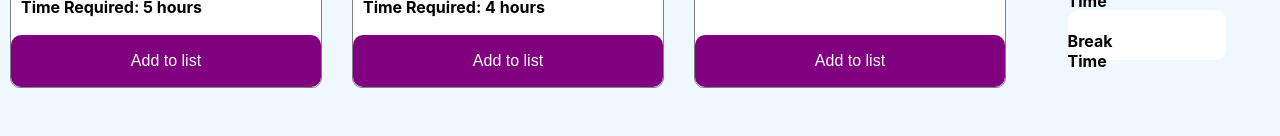
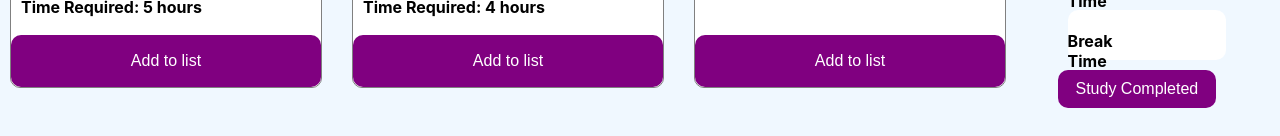
Before and after one commit to taqinur/the-bookworm-club, a React (Create React App) app: page / in a window 1280 px wide. Shown: the part 536-672 px from the top of the page. Built offline with nearby package versions, Linux system fonts and the light colour scheme.

Commit message:
right bar done

```diff
--- a/src/components/Book/Book.js
+++ b/src/components/Book/Book.js
@@ -4,6 +4,7 @@ import './Book.css';
 const Book = (props) => {
     const { handleAddToList, book} = props;
    const {name, description, time, img} = props.book;
+   console.log(handleAddToList);
 
     return (
         <div className='book'>
--- a/src/components/Books/Books.js
+++ b/src/components/Books/Books.js
@@ -16,8 +16,8 @@ const Books = () => {
         },[])
 
     const handleAddToList = (book) => {
-            console.log(book);
             const newList = [...list, book];
+            console.log(newList);
             setList(newList);
            }
 
@@ -48,19 +48,19 @@ const Books = () => {
                 <h3>Add A Break</h3>
                 <div className="break-buttons">
                     <button>
-                        <span className="break-1">1</span> hr
+                        <span className="break">1</span> hr
                     </button>
                     <button>
-                        <span className="break-2">2</span> hrs
+                        <span className="break">2</span> hrs
                     </button>
                     <button>
-                        <span className="break-3">3</span> hrs
+                        <span className="break">3</span> hrs
                     </button>
                     <button>
-                        <span className="break-4">4</span> hrs
+                        <span className="break">4</span> hrs
                     </button>
                     <button>
-                        <span className="break-5">5</span> hrs
+                        <span className="break">5</span> hrs
                     </button>
                 </div>
                 <List></List>
--- a/src/components/List/List.css
+++ b/src/components/List/List.css
@@ -9,3 +9,17 @@
     align-items: center;
     justify-items: center;
 }
+.btn-complete{
+    width: 80%;
+    font-size: medium;
+    padding: 10px;
+    border-radius: 10px;
+    align-items: center;
+    justify-items: center;
+    color: white;
+    background-color: purple;
+    border: none;
+}
+.btn-complete:hover{
+    background-color: rgb(65, 62, 231);
+}
--- a/src/components/List/List.js
+++ b/src/components/List/List.js
@@ -2,7 +2,7 @@ import React from 'react';
 import './List.css';
 
 const List = (props) => {
-    console.log(props.time);
+    const { handleAddToList} = props;
 //     let totalTime = 0;
 //     for (const readingTime of time){
 //     totalTime = totalTime + readingTime;
@@ -22,7 +22,11 @@ const List = (props) => {
                 <div>
                     <h4>Break Time</h4>
                 </div>
+                <div>
+
+                </div>
             </div>
+            <button className='btn-complete'>Study Completed</button>
         </div>
     );
 };
```
